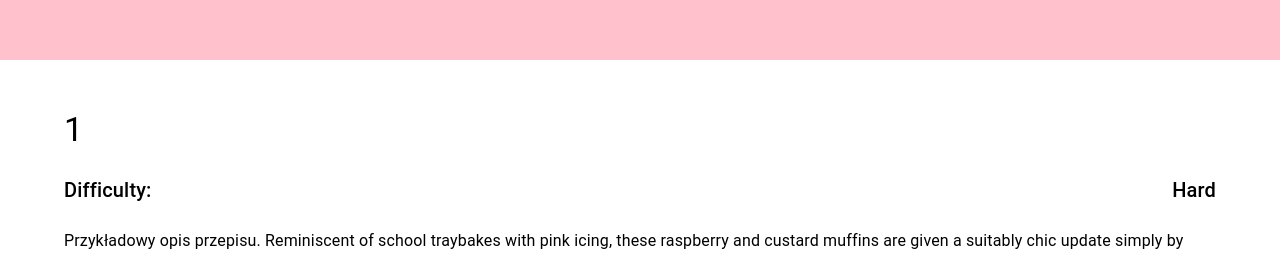
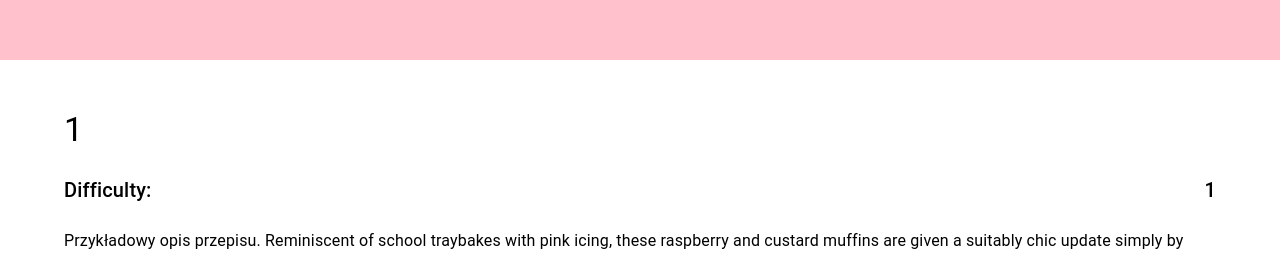
Before and after one commit to h3770k1k1/rapidapi-cake-app, a React (Create React App) app: page /recipe/1/1/1 in a window 1280 px wide. Shown: the part 260-515 px from the top of the page. Built offline with nearby package versions, Linux system fonts and the light colour scheme.

Commit message:
difficulty is shown at recipe subpage

```diff
--- a/src/components/subpages/Recipe.jsx
+++ b/src/components/subpages/Recipe.jsx
@@ -77,7 +77,8 @@ const Recipe = () => {
 							variant="h6"
 							sx={{ display: "flex", justifyContent: "space-between" }}
 						>
-							Difficulty: <span style={{ marginLeft: "auto" }}>Hard</span>
+							Difficulty:{" "}
+							<span style={{ marginLeft: "auto" }}>{difficulty}</span>
 						</Typography>
 					</div>
 					<div className="recipe-element">
```
